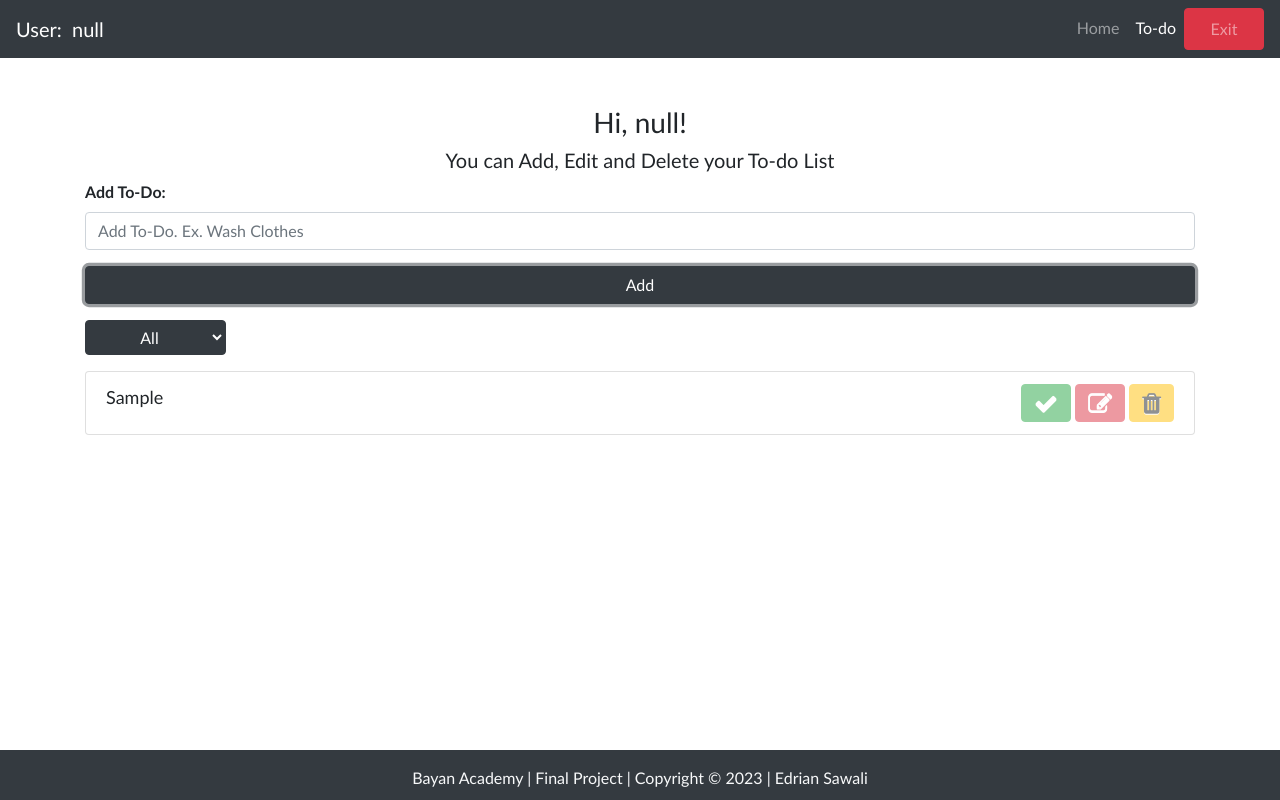
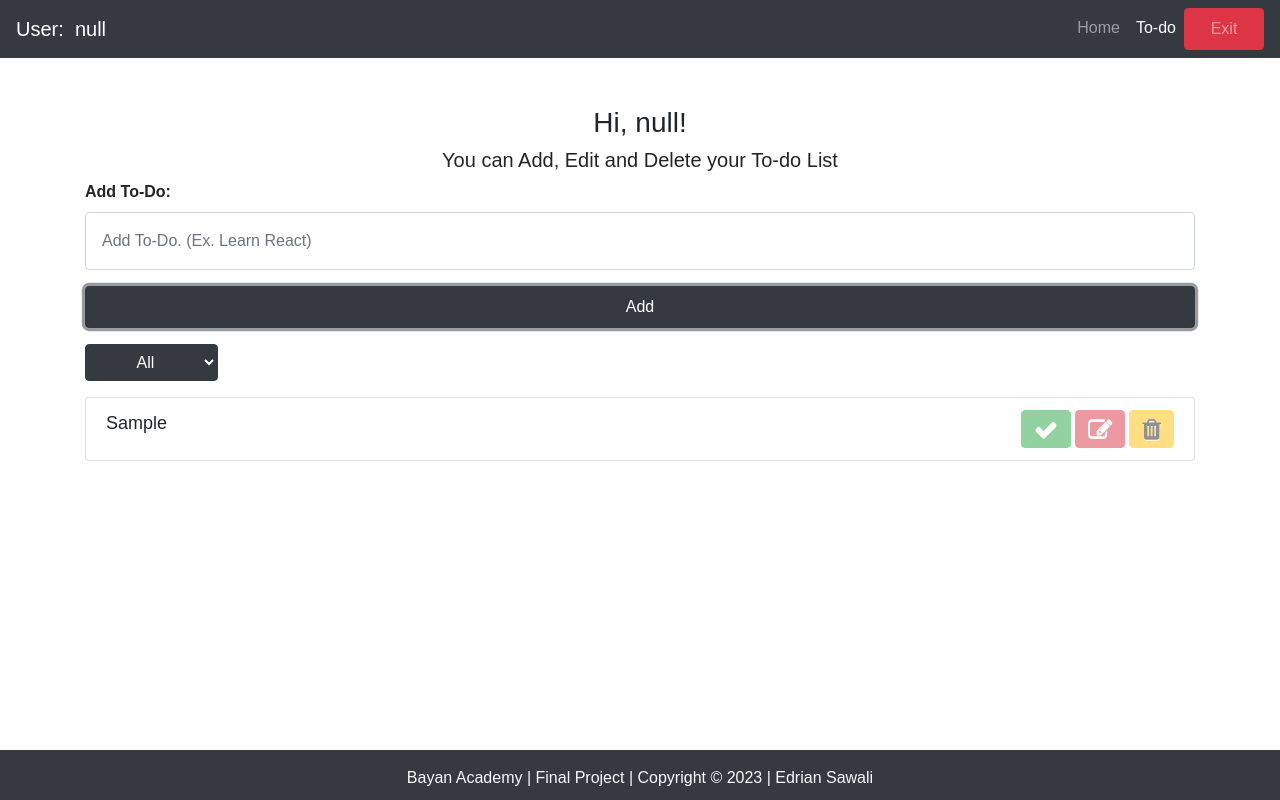
Before and after one commit to edrian0512/todoJavascript, a plain HTML site: page main.html in a window 1280 px wide. Both pictures are taken after typing "Sample" into the empty fields and a click on the button "Add". Drawn offline with nearby package versions, Linux system fonts and the light colour scheme.

Commit message:
Final Update

```diff
--- a/main.html
+++ b/main.html
@@ -66,11 +66,11 @@
             <label class="mb-2" for="item">
                 <b>Add To-Do:</b>
             </label>
-            <input type="text" class="form-control mb-3" id="item" placeholder="Add To-Do. Ex. Wash Clothes">
-            <button type="button" class="btn btn-block btn-dark mt-2" onclick="addItem()">Add</button>
+            <input type="text" class="form-control mb-3 p-3" id="item" placeholder="Add To-Do. (Ex. Learn React)">
+            <button type="button" class="btn btn-block btn-dark mt-2 p-2" onclick="addItem()">Add</button>
         </div>
         <div>
-            <select class="btn btn-dark toggle-btn mb-3" id="filterSelect" onchange="filterList()">
+            <select class="btn btn-dark toggle-btn mb-3 p-2" id="filterSelect" onchange="filterList()">
                 <option value="all">All</option>
                 <option value="completed">Completed</option>
                 <option value="uncompleted">Uncompleted</option>
--- a/script.js
+++ b/script.js
@@ -78,7 +78,7 @@ function displayList() {
   var html = "";
   for (var i = 0; i < list.length; i++) {
     html +=
-      "<li class='list-group-item mb-2 shadow-lg' style='max-width: 100%; word-wrap: break-word;'>" +
+      "<li class='list-group-item mb-2 shadow-lg'>" +
       "<span class='todo-item'>" +
       list[i] +
       "</span>" +
@@ -129,7 +129,7 @@ function displayFilteredList(filteredList) {
   var html = "";
   for (var i = 0; i < filteredList.length; i++) {
     html +=
-      "<li class='list-group-item mb-2 shadow-lg' style='max-width: 100%; word-wrap: break-word;'>" +
+      "<li class='list-group-item mb-2 shadow-lg'>" +
       "<span class='todo-item'>" +
       filteredList[i] +
       "</span>" +
--- a/style.css
+++ b/style.css
@@ -1,5 +1,5 @@
 * {
-    font-family: 'Gill Sans', 'Gill Sans MT', Calibri, 'Trebuchet MS', sans-serif;
+    font-family: sans-serif;
     box-sizing: border-box;
 }
 
@@ -12,9 +12,16 @@
     font-size: 18px;
 }
 
+li {
+    max-width: 100%;
+    word-wrap: break-word;
+}
+
 .hidden {
     display: none;
 }
+
+
 
 footer {
     position: fixed;
```
Also changed, not shown: index.html (+2 -2 lines).
